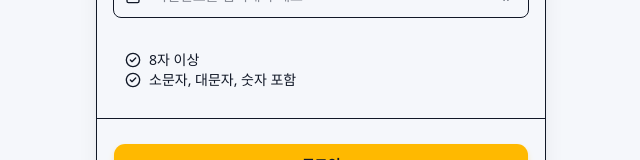
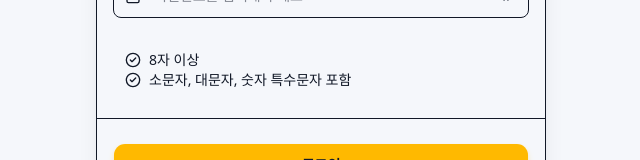
Before and after one commit to psy0821-k/erp-system, a Next.js app: page /sign-in in a window 1280 px wide. Shown: the part 431-591 px from the top of the page, without its empty margins (319-959 px from the left). Built offline with nearby package versions, Linux system fonts and the light colour scheme.

Commit message:
feat: 로그인 zod 수정

```diff
--- a/src/app/(auth)/sign-in/sign-in-form.tsx
+++ b/src/app/(auth)/sign-in/sign-in-form.tsx
@@ -64,7 +64,7 @@ export function SignInForm() {
 
   const passwordChecks = {
     minLength: password.length >= 8,
-    hasCombination: /[a-z]/.test(password) && /[A-Z]/.test(password) && /\d/.test(password),
+    hasCombination: /[a-z]/.test(password) && /[A-Z]/.test(password) && /\d/.test(password) && /[$@$!%*?&]/.test(password),
   };
 
   function handleToggleView() {
@@ -143,7 +143,7 @@ export function SignInForm() {
 
                     <div className="mt-3 rounded-lg bg-muted/60 p-3 text-sm">
                       <PasswordCheck active={passwordChecks.minLength}>8자 이상</PasswordCheck>
-                      <PasswordCheck active={passwordChecks.hasCombination}>소문자, 대문자, 숫자 포함</PasswordCheck>
+                      <PasswordCheck active={passwordChecks.hasCombination}>소문자, 대문자, 숫자 특수문자 포함</PasswordCheck>
                     </div>
 
                     {fieldState.invalid && <FieldError errors={[fieldState.error]} />}
--- a/src/app/(auth)/sign-up/password-input.tsx
+++ b/src/app/(auth)/sign-up/password-input.tsx
@@ -23,7 +23,7 @@ export default function PasswordInput({ control }: PasswordInputProps) {
 
   const passwordChecks = {
     minLength: password.length >= 8,
-    hasCombination: /[a-z]/.test(password) && /[A-Z]/.test(password) && /\d/.test(password),
+    hasCombination: /[a-z]/.test(password) && /[A-Z]/.test(password) && /\d/.test(password) && /[$@$!%*?&]/.test(password),
   };
 
   return (
@@ -61,7 +61,7 @@ export default function PasswordInput({ control }: PasswordInputProps) {
 
           <div className="mt-3 rounded-lg bg-muted/60 p-3 text-sm">
             <PasswordCheck active={passwordChecks.minLength}>8자 이상</PasswordCheck>
-            <PasswordCheck active={passwordChecks.hasCombination}>소문자, 대문자, 숫자 포함</PasswordCheck>
+            <PasswordCheck active={passwordChecks.hasCombination}>소문자, 대문자, 숫자, 특수문자 포함</PasswordCheck>
           </div>
 
           {fieldState.invalid && <FieldError errors={[fieldState.error]} />}
```
